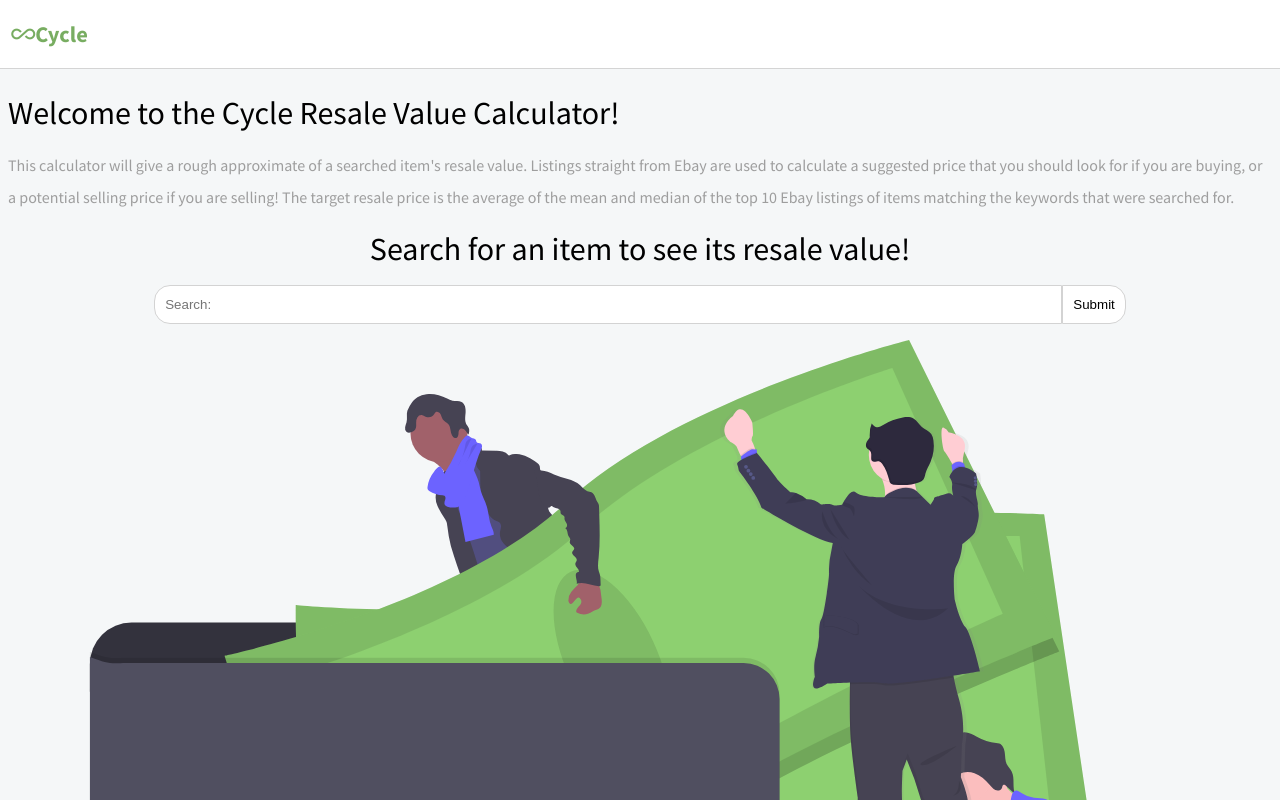
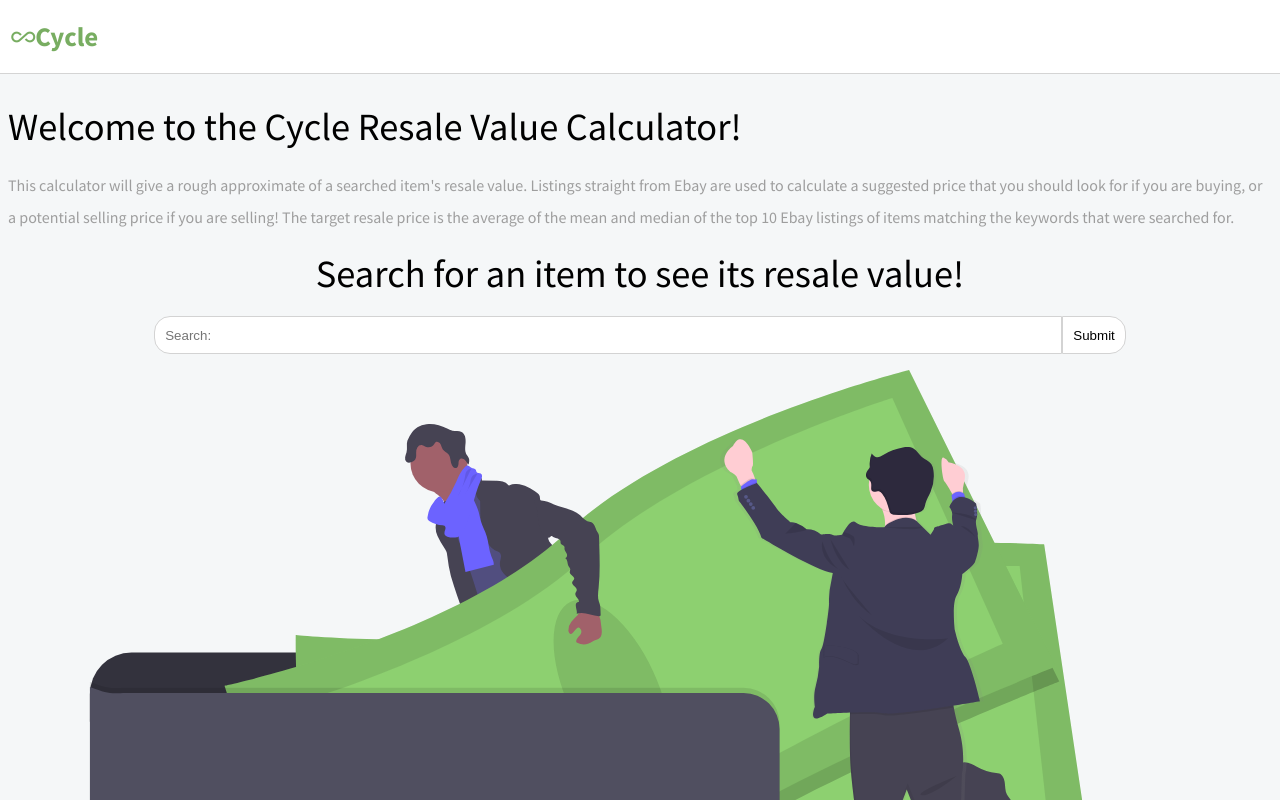
Before and after one commit to RyanASC20/resalecalculator, a Next.js app: page / in a window 1280 px wide. Shown: the top 800 px of the page. Built offline with nearby package versions, Linux system fonts and the light colour scheme.

Commit message:
change font size

```diff
--- a/styles/global.scss
+++ b/styles/global.scss
@@ -21,8 +21,11 @@ body {
         font-weight: 500;
     }
 
+    h1 {
+        font-size: 2.4em;
+    }
     h2 {
-        font-size: 1.2em;
+        font-size: 1.4em;
     }
 
     a {
```
